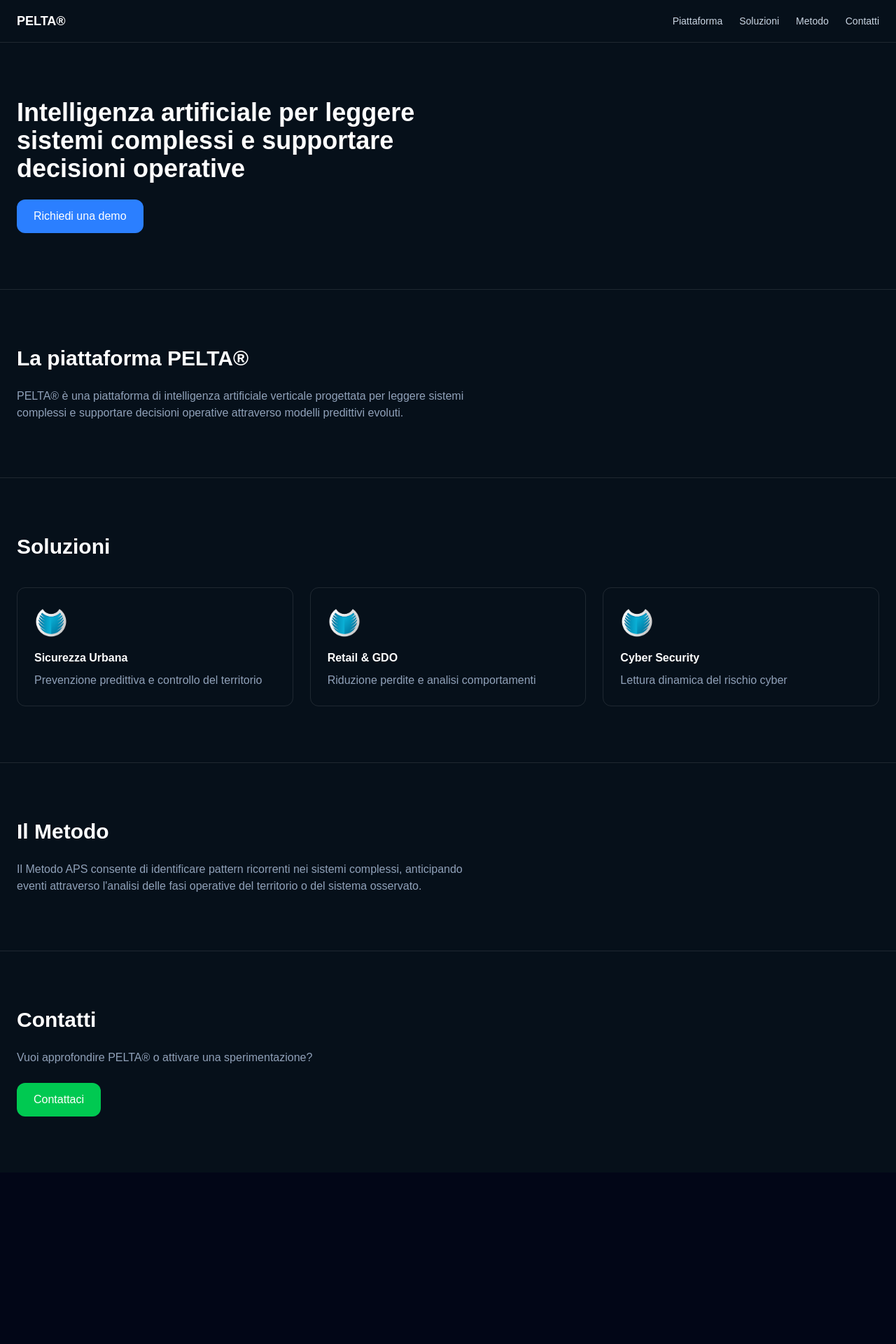
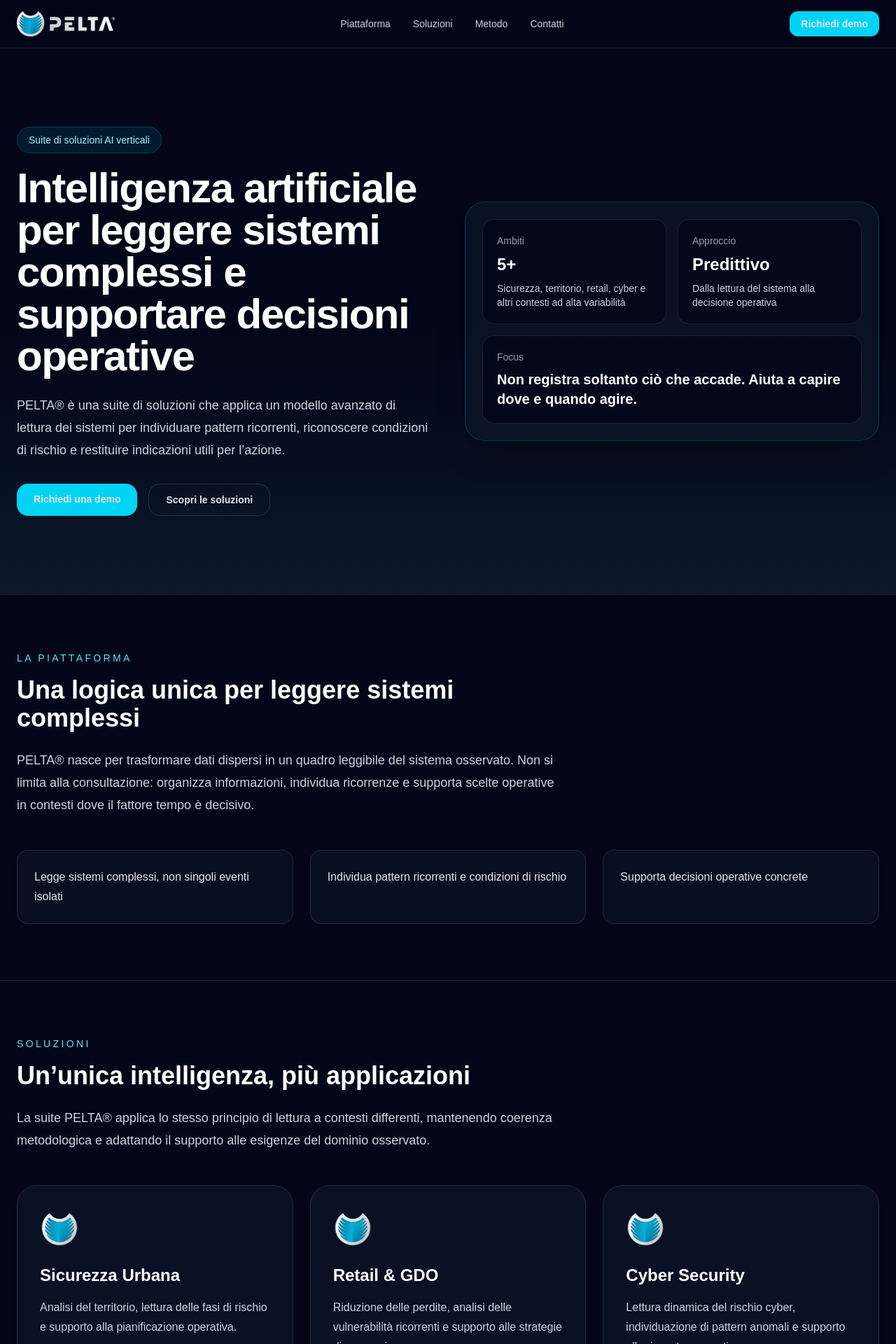
Before and after one commit to elialombardo000-byte/pelta-site, a Next.js app: page / in a window 1280 px wide. Shown: the top 1920 px of the page at 70% size. Before the commit the page ends 1675 px from the top, so only its background shows below. Built offline with nearby package versions, Linux system fonts and the light colour scheme.

Commit message:
new homepage design

```diff
--- a/app/page.js
+++ b/app/page.js
@@ -2,104 +2,266 @@
   const solutions = [
     {
       title: "Sicurezza Urbana",
-      description: "Prevenzione predittiva e controllo del territorio",
+      description:
+        "Analisi del territorio, lettura delle fasi di rischio e supporto alla pianificazione operativa.",
       image: "/shield.png",
     },
     {
       title: "Retail & GDO",
-      description: "Riduzione perdite e analisi comportamenti",
+      description:
+        "Riduzione delle perdite, analisi delle vulnerabilità ricorrenti e supporto alle strategie di prevenzione.",
       image: "/shield.png",
     },
     {
       title: "Cyber Security",
-      description: "Lettura dinamica del rischio cyber",
+      description:
+        "Lettura dinamica del rischio cyber, individuazione di pattern anomali e supporto alla risposta preventiva.",
       image: "/shield.png",
     },
   ];
 
+  const pillars = [
+    "Legge sistemi complessi, non singoli eventi isolati",
+    "Individua pattern ricorrenti e condizioni di rischio",
+    "Supporta decisioni operative concrete",
+  ];
+
   return (
-    <div className="bg-[#06101a] text-white min-h-screen">
+    <div className="min-h-screen bg-slate-950 text-slate-200">
+      <header className="sticky top-0 z-50 border-b border-white/10 bg-slate-950/85 backdrop-blur">
+        <div className="mx-auto flex max-w-7xl items-center justify-between px-6 py-4">
+          <a href="#home" className="flex items-center gap-3">
+            <img src="/logo.png" alt="PELTA®" className="h-9 w-auto" />
+          </a>
 
-      {/* NAVBAR */}
-      <header className="flex justify-between items-center px-6 py-4 border-b border-white/10">
-        <h1 className="font-bold text-lg">PELTA®</h1>
+          <nav className="hidden items-center gap-8 text-sm text-slate-300 md:flex">
+            <a href="#piattaforma" className="transition hover:text-white">
+              Piattaforma
+            </a>
+            <a href="#soluzioni" className="transition hover:text-white">
+              Soluzioni
+            </a>
+            <a href="#metodo" className="transition hover:text-white">
+              Metodo
+            </a>
+            <a href="#contatti" className="transition hover:text-white">
+              Contatti
+            </a>
+          </nav>
 
-        <nav className="flex gap-6 text-sm text-slate-300">
-          <a href="#piattaforma" className="hover:text-white">Piattaforma</a>
-          <a href="#soluzioni" className="hover:text-white">Soluzioni</a>
-          <a href="#metodo" className="hover:text-white">Metodo</a>
-          <a href="#contatti" className="hover:text-white">Contatti</a>
-        </nav>
+          <a
+            href="#contatti"
+            className="rounded-xl bg-cyan-400 px-4 py-2 text-sm font-semibold text-slate-950 transition hover:opacity-90"
+          >
+            Richiedi demo
+          </a>
+        </div>
       </header>
 
-      {/* HERO */}
-      <section id="home" className="px-6 py-20">
-        <h2 className="text-4xl font-bold mb-6 max-w-2xl">
-          Intelligenza artificiale per leggere sistemi complessi e supportare decisioni operative
-        </h2>
+      <main>
+        <section
+          id="home"
+          className="border-b border-white/10 bg-gradient-to-b from-slate-950 via-slate-950 to-slate-900"
+        >
+          <div className="mx-auto grid max-w-7xl gap-12 px-6 py-20 lg:grid-cols-2 lg:items-center lg:py-28">
+            <div>
+              <div className="mb-5 inline-flex rounded-full border border-cyan-400/20 bg-cyan-400/10 px-4 py-2 text-sm text-cyan-200">
+                Suite di soluzioni AI verticali
+              </div>
 
-        <button className="bg-blue-500 px-6 py-3 rounded-xl">
+              <h1 className="max-w-3xl text-4xl font-semibold tracking-tight text-white sm:text-5xl lg:text-6xl">
+                Intelligenza artificiale per leggere sistemi complessi e
+                supportare decisioni operative
+              </h1>
+
+              <p className="mt-6 max-w-2xl text-lg leading-8 text-slate-300">
+                PELTA® è una suite di soluzioni che applica un modello avanzato
+                di lettura dei sistemi per individuare pattern ricorrenti,
+                riconoscere condizioni di rischio e restituire indicazioni utili
+                per l’azione.
+              </p>
+
+              <div className="mt-8 flex flex-wrap gap-4">
+                <a
+                  href="#contatti"
+                  className="rounded-2xl bg-cyan-400 px-6 py-3 text-sm font-semibold text-slate-950 transition hover:opacity-90"
+                >
                   Richiedi una demo
-        </button>
+                </a>
+                <a
+                  href="#soluzioni"
+                  className="rounded-2xl border border-white/15 px-6 py-3 text-sm font-semibold text-white transition hover:bg-white/5"
+                >
+                  Scopri le soluzioni
+                </a>
+              </div>
+            </div>
+
+            <div>
+              <div className="rounded-[28px] border border-cyan-400/20 bg-slate-900/70 p-6 shadow-2xl shadow-black/30">
+                <div className="grid gap-4 sm:grid-cols-2">
+                  <div className="rounded-2xl border border-white/10 bg-slate-950/80 p-5">
+                    <div className="text-sm text-slate-400">Ambiti</div>
+                    <div className="mt-2 text-2xl font-semibold text-white">
+                      5+
+                    </div>
+                    <div className="mt-2 text-sm text-slate-300">
+                      Sicurezza, territorio, retail, cyber e altri contesti ad
+                      alta variabilità
+                    </div>
+                  </div>
+
+                  <div className="rounded-2xl border border-white/10 bg-slate-950/80 p-5">
+                    <div className="text-sm text-slate-400">Approccio</div>
+                    <div className="mt-2 text-2xl font-semibold text-white">
+                      Predittivo
+                    </div>
+                    <div className="mt-2 text-sm text-slate-300">
+                      Dalla lettura del sistema alla decisione operativa
+                    </div>
+                  </div>
+
+                  <div className="rounded-2xl border border-white/10 bg-slate-950/80 p-5 sm:col-span-2">
+                    <div className="text-sm text-slate-400">Focus</div>
+                    <div className="mt-2 text-xl font-semibold text-white">
+                      Non registra soltanto ciò che accade. Aiuta a capire dove
+                      e quando agire.
+                    </div>
+                  </div>
+                </div>
+              </div>
+            </div>
+          </div>
         </section>
 
-      {/* PIATTAFORMA */}
-      <section id="piattaforma" className="px-6 py-20 border-t border-white/10">
-        <h2 className="text-3xl font-bold mb-6">
-          La piattaforma PELTA®
+        <section id="piattaforma" className="border-b border-white/10">
+          <div className="mx-auto max-w-7xl px-6 py-20">
+            <div className="max-w-3xl">
+              <p className="text-sm font-medium uppercase tracking-[0.24em] text-cyan-300">
+                La piattaforma
+              </p>
+              <h2 className="mt-4 text-3xl font-semibold text-white sm:text-4xl">
+                Una logica unica per leggere sistemi complessi
               </h2>
+              <p className="mt-6 text-lg leading-8 text-slate-300">
+                PELTA® nasce per trasformare dati dispersi in un quadro leggibile
+                del sistema osservato. Non si limita alla consultazione: organizza
+                informazioni, individua ricorrenze e supporta scelte operative
+                in contesti dove il fattore tempo è decisivo.
+              </p>
+            </div>
 
-        <p className="text-slate-400 max-w-2xl">
-          PELTA® è una piattaforma di intelligenza artificiale verticale progettata
-          per leggere sistemi complessi e supportare decisioni operative attraverso
-          modelli predittivi evoluti.
-        </p>
-      </section>
-
-      {/* SOLUZIONI */}
-      <section id="soluzioni" className="px-6 py-20 border-t border-white/10">
-        <h2 className="text-3xl font-bold mb-10">
-          Soluzioni
-        </h2>
-
-        <div className="grid md:grid-cols-3 gap-6">
-          {solutions.map((item) => (
-            <div key={item.title} className="p-6 border border-white/10 rounded-xl">
-              <img src={item.image} alt={item.title} className="h-12 mb-4" />
-              <h3 className="font-semibold mb-2">{item.title}</h3>
-              <p className="text-slate-400">{item.description}</p>
+            <div className="mt-12 grid gap-6 md:grid-cols-3">
+              {pillars.map((item) => (
+                <div
+                  key={item}
+                  className="rounded-2xl border border-white/10 bg-slate-900/60 p-6"
+                >
+                  <p className="leading-7 text-slate-200">{item}</p>
                 </div>
               ))}
             </div>
+          </div>
         </section>
 
-      {/* METODO */}
-      <section id="metodo" className="px-6 py-20 border-t border-white/10">
-        <h2 className="text-3xl font-bold mb-6">
-          Il Metodo
+        <section id="soluzioni" className="border-b border-white/10">
+          <div className="mx-auto max-w-7xl px-6 py-20">
+            <div className="max-w-3xl">
+              <p className="text-sm font-medium uppercase tracking-[0.24em] text-cyan-300">
+                Soluzioni
+              </p>
+              <h2 className="mt-4 text-3xl font-semibold text-white sm:text-4xl">
+                Un’unica intelligenza, più applicazioni
               </h2>
+              <p className="mt-6 text-lg leading-8 text-slate-300">
+                La suite PELTA® applica lo stesso principio di lettura a contesti
+                differenti, mantenendo coerenza metodologica e adattando il
+                supporto alle esigenze del dominio osservato.
+              </p>
+            </div>
 
-        <p className="text-slate-400 max-w-2xl">
-          Il Metodo APS consente di identificare pattern ricorrenti nei sistemi complessi,
-          anticipando eventi attraverso l'analisi delle fasi operative del territorio o del sistema osservato.
+            <div className="mt-12 grid gap-6 md:grid-cols-3">
+              {solutions.map((item) => (
+                <div
+                  key={item.title}
+                  className="rounded-[28px] border border-white/10 bg-slate-900/70 p-8 transition hover:border-cyan-400/30"
+                >
+                  <img
+                    src={item.image}
+                    alt={item.title}
+                    className="mb-6 h-14 w-14 object-contain"
+                  />
+                  <h3 className="text-2xl font-semibold text-white">
+                    {item.title}
+                  </h3>
+                  <p className="mt-4 leading-7 text-slate-300">
+                    {item.description}
                   </p>
+                </div>
+              ))}
+            </div>
+          </div>
         </section>
 
-      {/* CONTATTI */}
-      <section id="contatti" className="px-6 py-20 border-t border-white/10">
-        <h2 className="text-3xl font-bold mb-6">
-          Contatti
+        <section id="metodo" className="border-b border-white/10">
+          <div className="mx-auto grid max-w-7xl gap-10 px-6 py-20 lg:grid-cols-2">
+            <div>
+              <p className="text-sm font-medium uppercase tracking-[0.24em] text-cyan-300">
+                Il metodo
+              </p>
+              <h2 className="mt-4 text-3xl font-semibold text-white sm:text-4xl">
+                Dietro ogni soluzione, una stessa logica di lettura
               </h2>
+            </div>
 
-        <p className="text-slate-400 mb-6">
-          Vuoi approfondire PELTA® o attivare una sperimentazione?
+            <div>
+              <p className="text-lg leading-8 text-slate-300">
+                PELTA® parte da un principio semplice: gli eventi non emergono
+                dal nulla, ma si sviluppano quando il sistema raggiunge
+                determinate condizioni. Il metodo consente di leggere queste
+                condizioni, riconoscerne la ricorrenza e trasformarle in una
+                base utile per la decisione.
               </p>
 
-        <button className="bg-green-500 px-6 py-3 rounded-xl">
-          Contattaci
-        </button>
+              <p className="mt-6 text-lg leading-8 text-slate-300">
+                Questo approccio permette di superare una logica puramente
+                reattiva e di costruire una capacità di intervento più tempestiva,
+                più coerente e più efficace.
+              </p>
+            </div>
+          </div>
         </section>
 
+        <section id="contatti">
+          <div className="mx-auto max-w-5xl px-6 py-24 text-center">
+            <p className="text-sm font-medium uppercase tracking-[0.24em] text-cyan-300">
+              Contatti
+            </p>
+            <h2 className="mt-4 text-3xl font-semibold text-white sm:text-5xl">
+              Vuoi approfondire PELTA® o valutare una sperimentazione?
+            </h2>
+            <p className="mx-auto mt-6 max-w-3xl text-lg leading-8 text-slate-300">
+              Possiamo mostrarti la piattaforma, analizzare il tuo contesto e
+              capire insieme come applicare il modello al tuo ambito operativo.
+            </p>
+
+            <div className="mt-8 flex flex-wrap items-center justify-center gap-4">
+              <a
+                href="mailto:elialombardo000@gmail.com"
+                className="rounded-2xl bg-cyan-400 px-6 py-3 text-sm font-semibold text-slate-950 transition hover:opacity-90"
+              >
+                Scrivici
+              </a>
+              <a
+                href="#home"
+                className="rounded-2xl border border-white/15 px-6 py-3 text-sm font-semibold text-white transition hover:bg-white/5"
+              >
+                Torna su
+              </a>
+            </div>
+          </div>
+        </section>
+      </main>
     </div>
   );
 }
```
Lines whose indentation alone changed are shown as unchanged.
